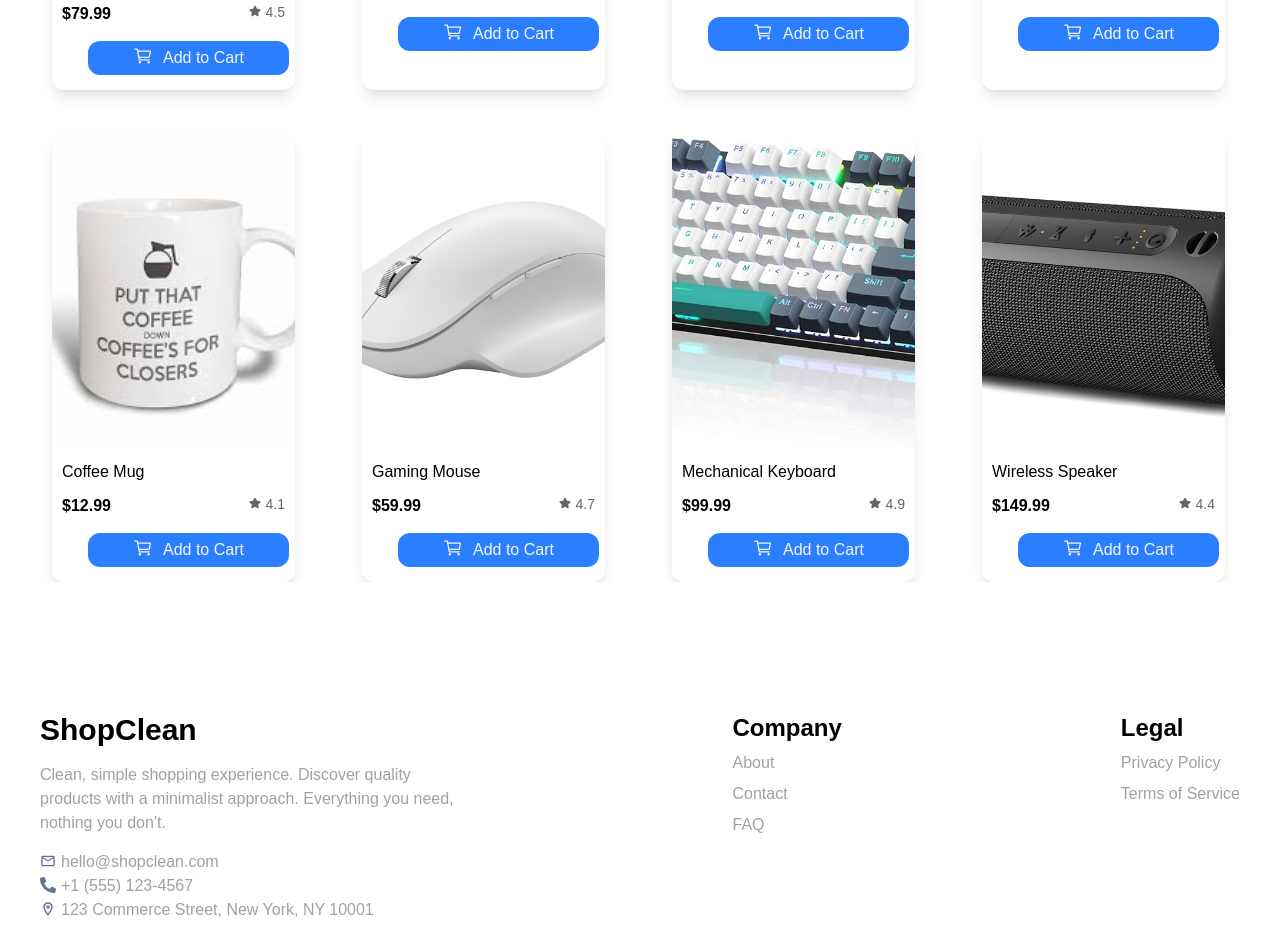
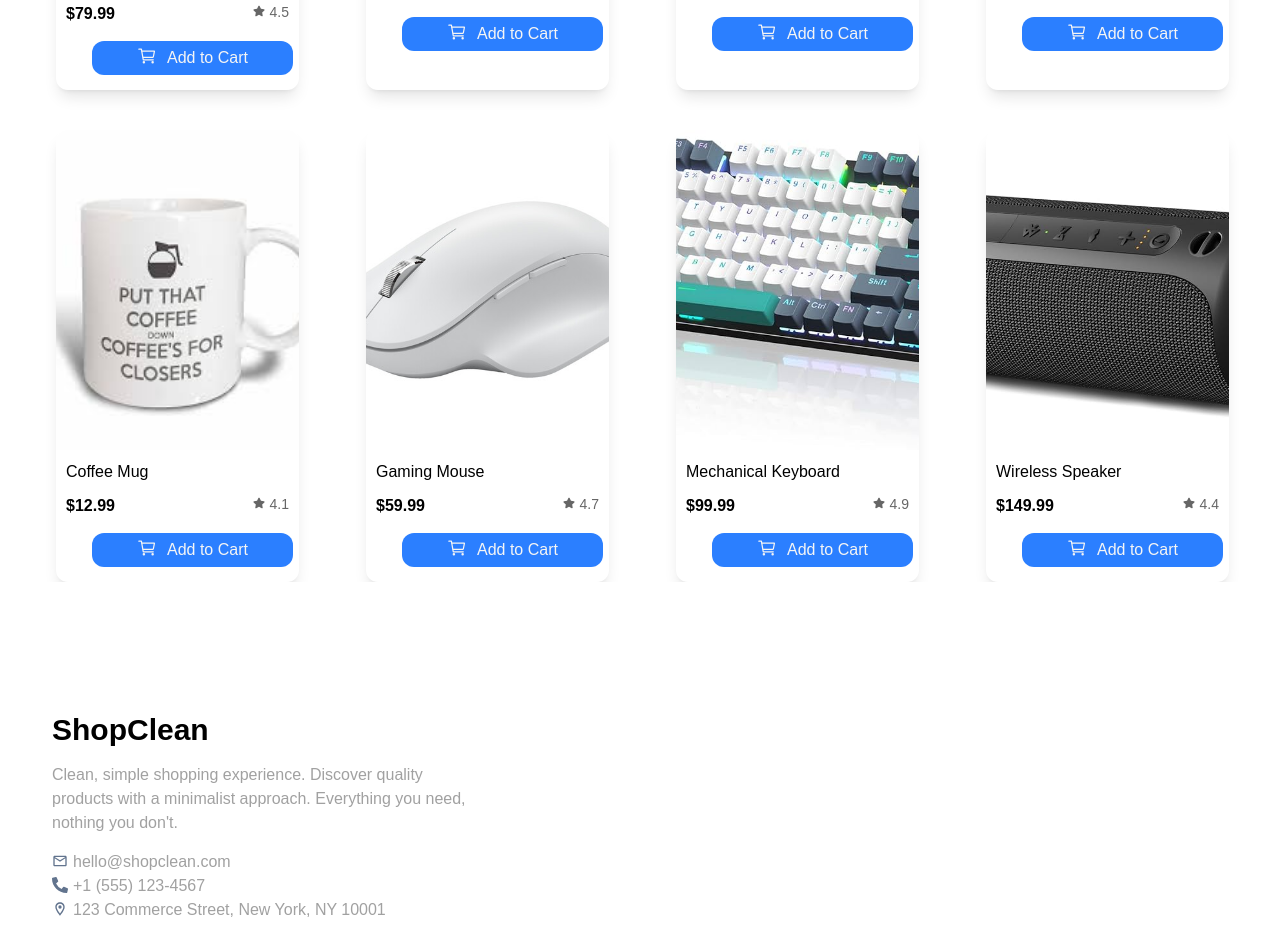
Before and after one commit to Muzaffarfullstack/ShopClean, a React (Vite) app: page / in a window 1280 px wide. Shown: the part 1100-2047 px from the top of the page. Built offline with nearby package versions, Linux system fonts and the light colour scheme.

Commit message:
ongoing task

```diff
--- a/src/components/Cart.jsx
+++ b/src/components/Cart.jsx
@@ -26,7 +26,7 @@ function Cart() {
                 <Link
                   to={`product/${item.title}`}
                   key={item.id}
-                  className=" border-0 shadow-lg rounded-xl w-[90%] relative left-3"
+                  className=" border-0 shadow-lg rounded-xl w-[90%] relative left-4"
                 >
                   <img
                     src={item.image}
@@ -41,8 +41,8 @@ function Cart() {
                       {item.rating}
                     </p>
                   </div>
-                  <button className="flex btn cart-btn border-0 bg-blue-500 rounded-xl cursor-pointer relative left-9 text-neutral-100">
-                    <IoCartOutline className="cart-btn-logo text-xl max-sm:w-[100%]" />
+                  <button className="flex btn cart-btn border-0 bg-blue-500 rounded-xl cursor-pointer relative left-9 text-neutral-100  max-sm:w-[80%] ">
+                    <IoCartOutline className="cart-btn-logo text-xl" />
                     Add to Cart
                   </button>
                 </Link>
--- a/src/components/Footer.jsx
+++ b/src/components/Footer.jsx
@@ -5,7 +5,7 @@ import { MdOutlineLocationOn } from "react-icons/md";
 
 function Footer() {
   return (
-    <div className="wrapper footer-container flex justify-between">
+    <div className="wrapper footer-container flex justify-between max-sm:flex flex-col relative left-3">
       <div>
         <Link to="/" className=" text-3xl font-bold ">
           ShopClean
@@ -31,7 +31,7 @@ function Footer() {
         </div>
       </div>
 
-      <div className="flex flex-col">
+      <div className="flex flex-col relative top-5">
         <p className="text-2xl font-bold">Company</p>
         <Link
           to="/about"
@@ -53,7 +53,7 @@ function Footer() {
         </Link>
       </div>
 
-      <div className="flex flex-col">
+      <div className="flex flex-col relative top-10 bottom-2">
         <p className="text-2xl font-bold">Legal</p>
         <Link
           to="/"
```
